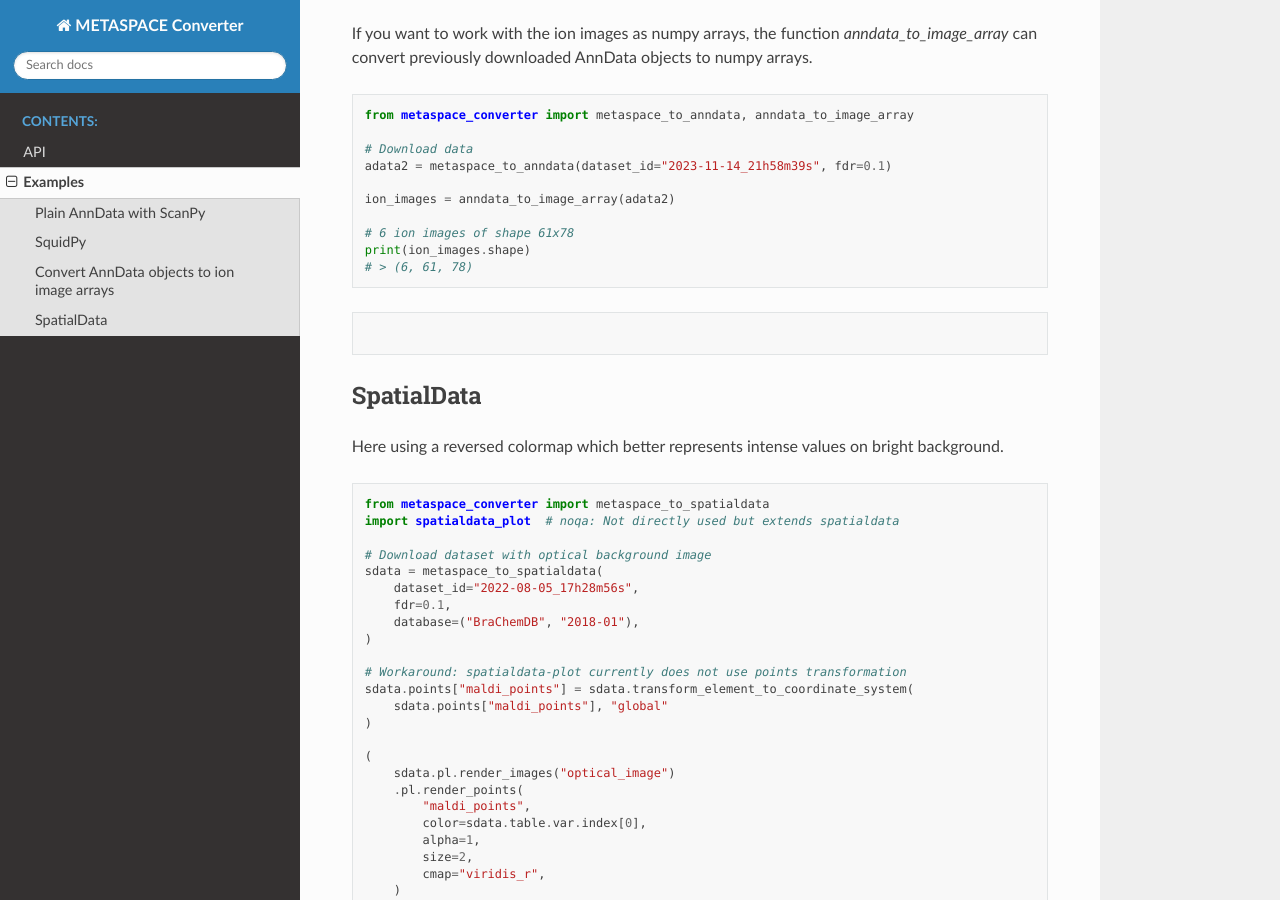
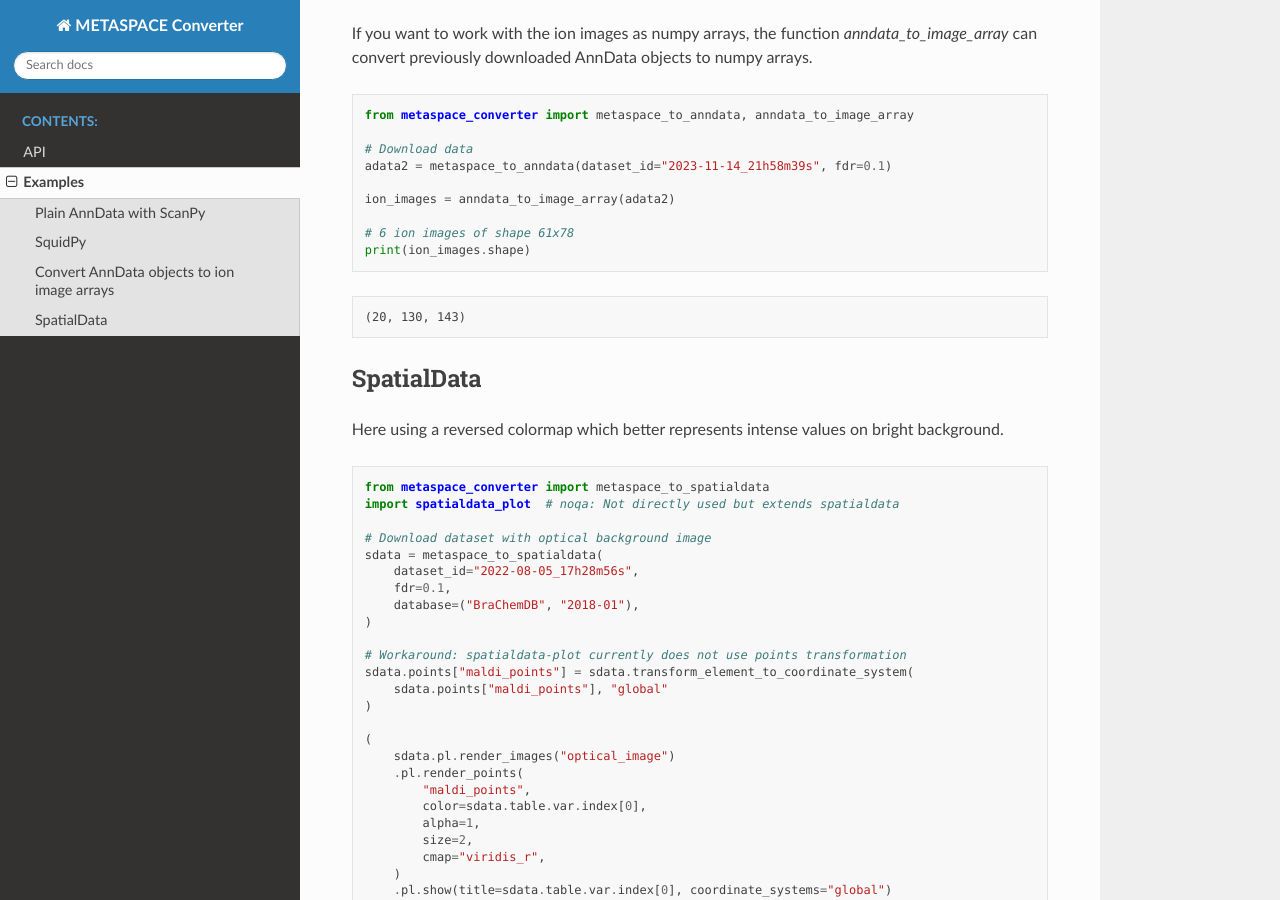
Before and after one commit to metaspace2020/metaspace-converter, a Sphinx documentation site: the page built from docs/examples.rst, in a window 1280 px wide and 900 px high, scrolled down 1902 px. Built offline with Sphinx 7.4.7 and the Read the Docs theme 2.0.0, drawn with Linux system fonts in a browser that asks for light colours.

Commit message:
Update examples.rst

```diff
--- a/docs/examples.rst
+++ b/docs/examples.rst
@@ -68,9 +68,9 @@ convert previously downloaded AnnData objects to numpy arrays.
 
    # 6 ion images of shape 61x78
    print(ion_images.shape)
-   # > (6, 61, 78)
 
 .. testoutput::
+
    (20, 130, 143)
 
 SpatialData
```
